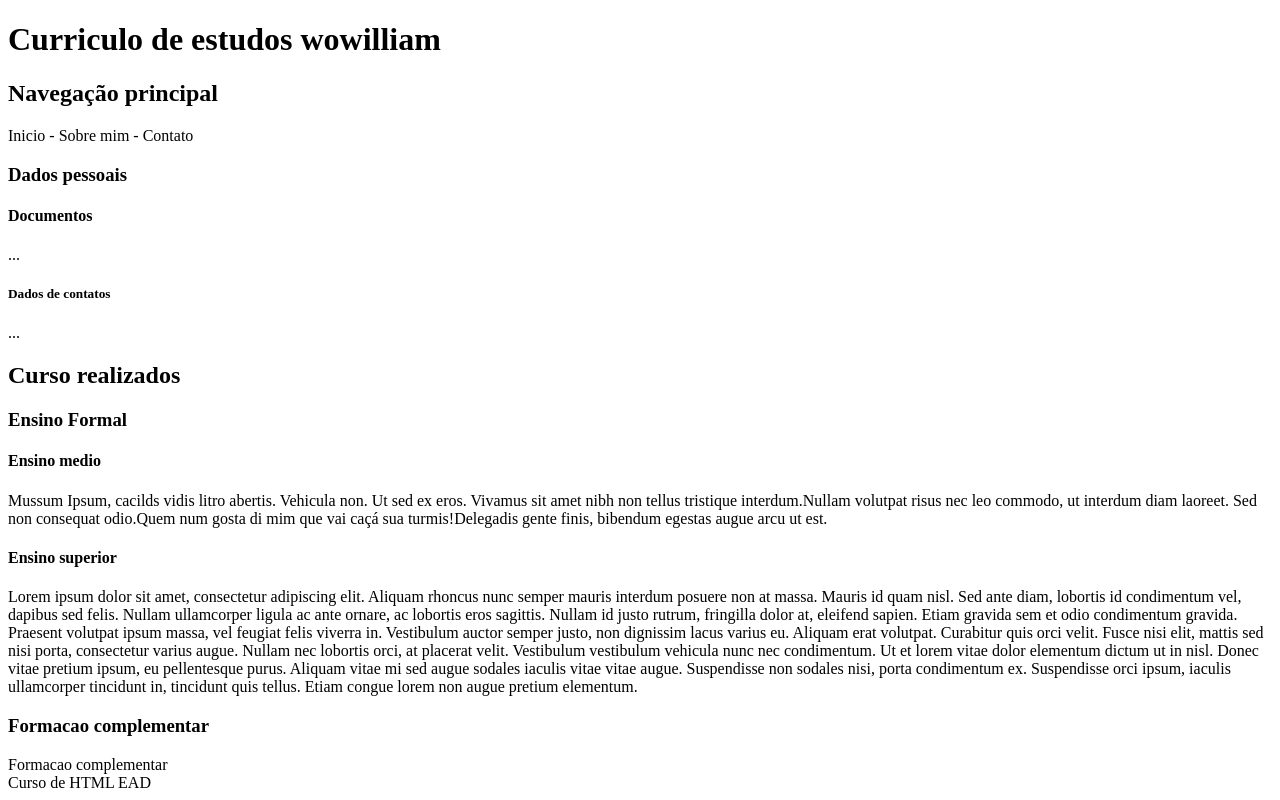
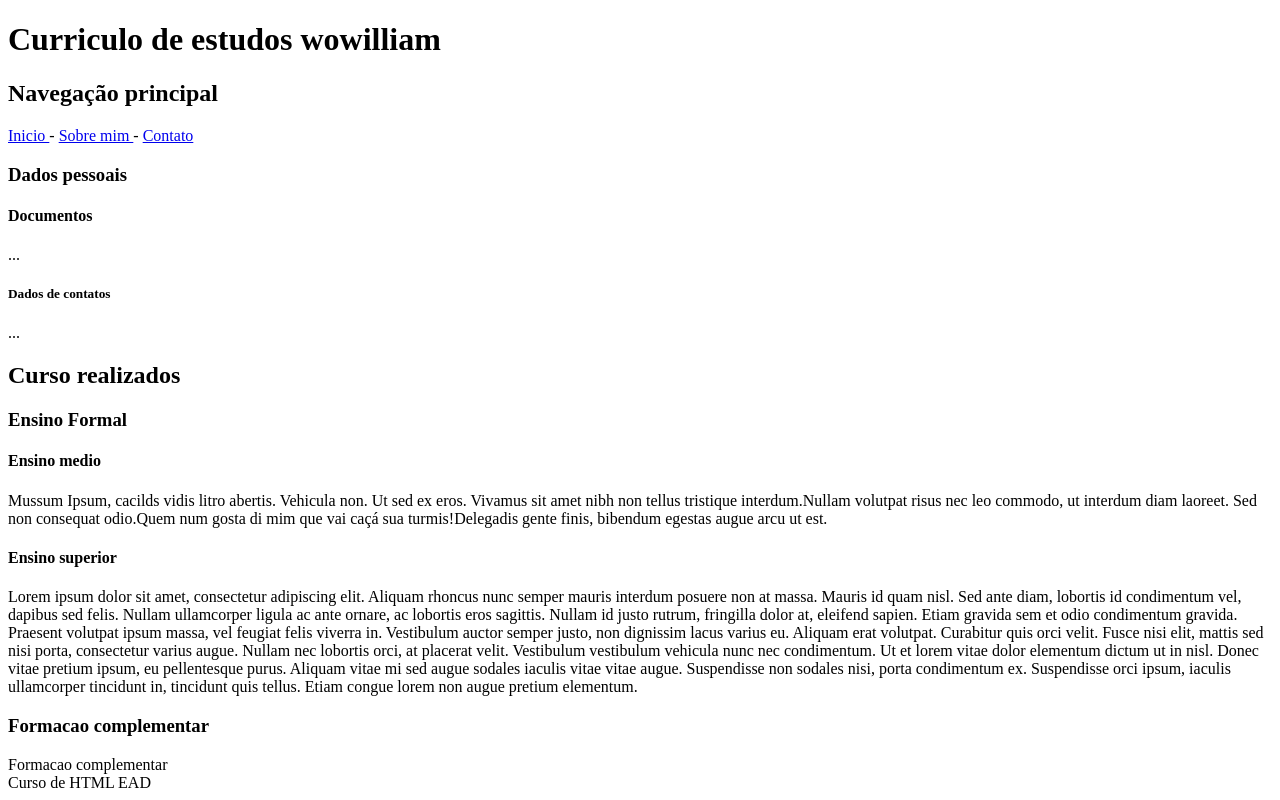
Before and after one commit to wowilliam/Programa-Start, a plain HTML site: page index.html in a window 1280 px wide. Shown: the top 800 px of the page. Drawn offline with Linux system fonts and the light colour scheme.

Commit message:
Iniciano o Start

```diff
--- a/index.html
+++ b/index.html
@@ -16,9 +16,17 @@
             <h2>
                 Navegação principal
             </h2>
-            <span>Inicio</span> -
-            <span>Sobre mim</span> -
-            <span>Contato</span>
+            <span>
+                <a href="aula1.html">Inicio </a>
+            </span>
+            -
+            <span>
+                <a href="sobre.hmtl"> Sobre mim </a>
+            </span>
+            -
+            <span>
+               <a href="contato.hmtl"> Contato </a>
+            </span>
 
         </nav>
     </header>
```
